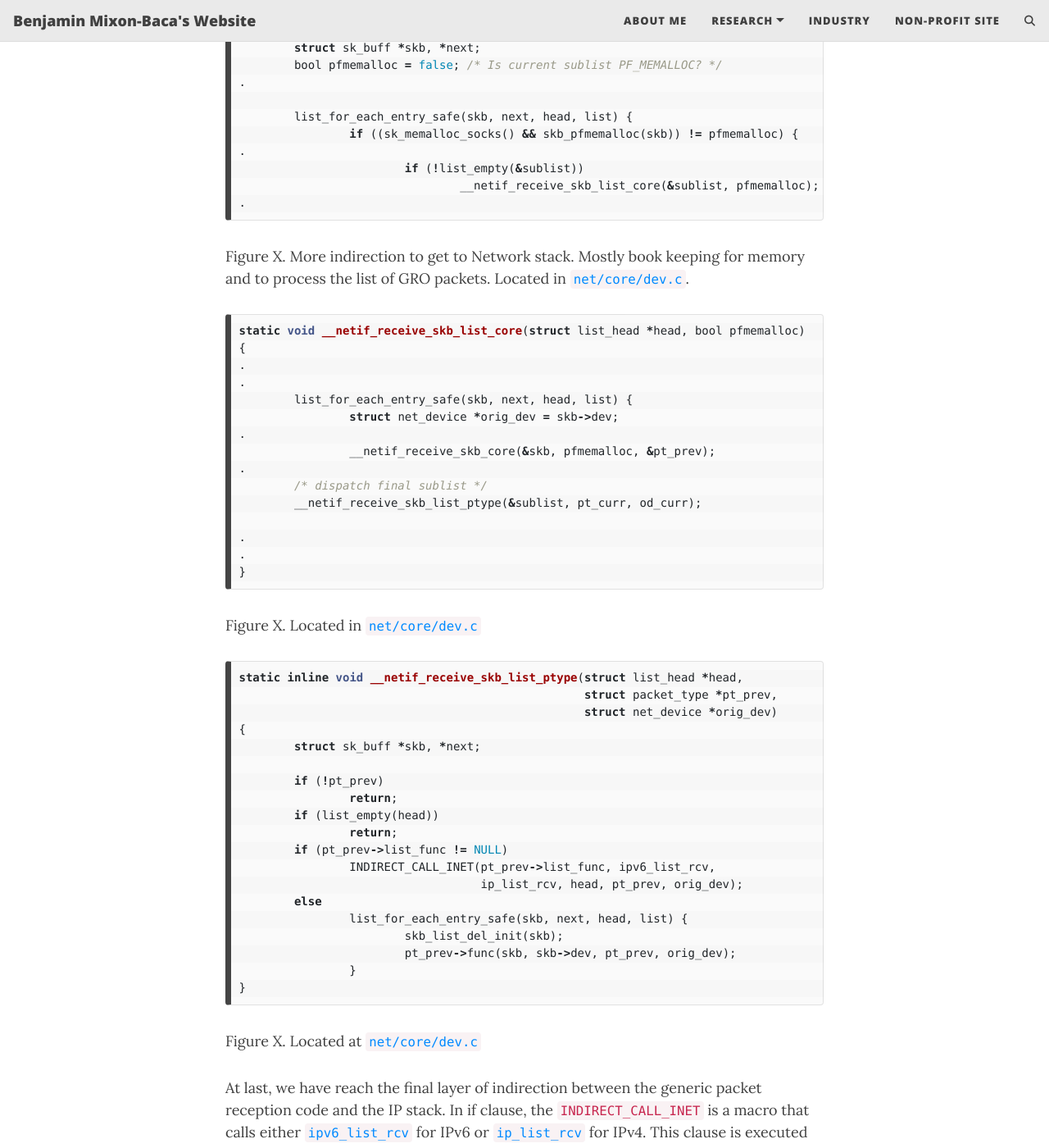
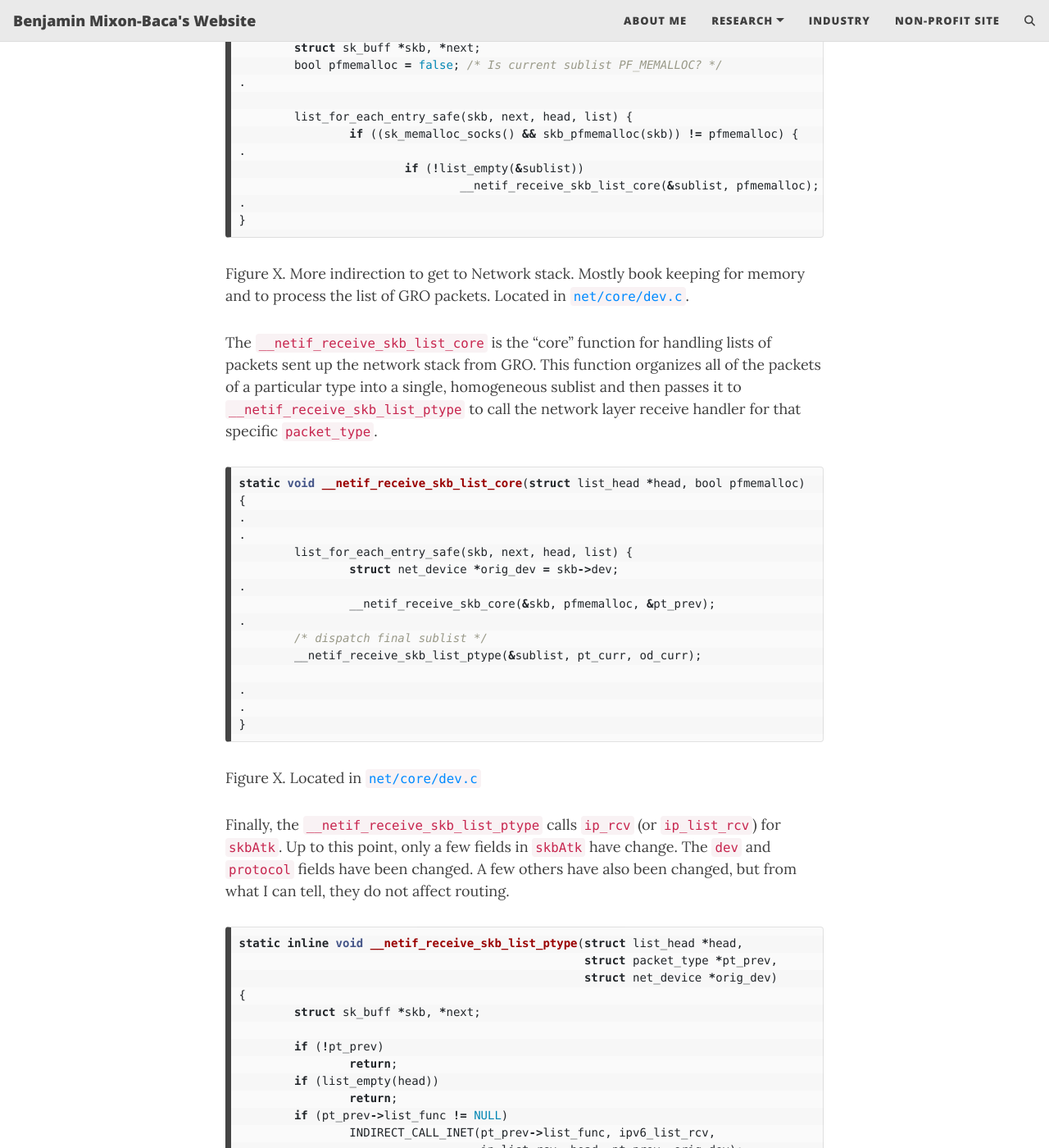
Before and after one commit to bmixonba/bmixonba.github.io, a Jekyll site: the page built from _posts/2025-05-21-Linux-Routing.md, in a window 1280 px wide and 1400 px high, scrolled down 20411 px. Shown: the whole window at 82% size. Built offline with Jekyll 4.4.1, drawn with Linux system fonts in a browser that asks for light colours; comment, search, counter and statistics services are not loaded; some of the changed text lies outside the part shown.

Commit message:
Finished link layer receive path.

````diff
--- a/_posts/2025-05-21-Linux-Routing.md
+++ b/_posts/2025-05-21-Linux-Routing.md
@@ -846,7 +846,8 @@ void netif_receive_skb_list_internal(struct list_head *head)
 }
 ```
 Figure. Device receive function interface. This function recieves a list of `skb`s from GRO
-and passes them up the network stack.
+and passes them up the network stack. Located in [`net/core/dev.c`](https://github.com/torvalds/linux/blob/master/net/core/dev.c#L6091)
+
 
 ```c
 static void __netif_receive_skb_list(struct list_head *head)
@@ -862,9 +863,16 @@ static void __netif_receive_skb_list(struct list_head *head)
 			if (!list_empty(&sublist))
 				__netif_receive_skb_list_core(&sublist, pfmemalloc);
 .
-```
-Figure X. More indirection to get to Network stack. Mostly book keeping for memory
-and to process the list of GRO packets. Located in [`net/core/dev.c`](https://github.com/torvalds/linux/blob/master/net/core/dev.c#L6005).
+}
+```
+Figure X. More indirection to get to Network stack. Mostly book keeping for
+memory and to process the list of GRO packets. Located in
+[`net/core/dev.c`](https://github.com/torvalds/linux/blob/master/net/core/dev.c#L6005).
+
+The `__netif_receive_skb_list_core` is the "core" function for handling lists of packets
+sent up the network stack from GRO. This function organizes all of the packets of a particular
+type into a single, homogeneous sublist and then passes it to
+`__netif_receive_skb_list_ptype` to call the network layer receive handler for that specific `packet_type`.
 
 ```c
 static void __netif_receive_skb_list_core(struct list_head *head, bool pfmemalloc)
@@ -885,6 +893,10 @@ static void __netif_receive_skb_list_core(struct list_head *head, bool pfmemallo
 ```
 Figure X. Located in [`net/core/dev.c`](https://github.com/torvalds/linux/blob/master/net/core/dev.c#L5939)
 
+Finally, the `__netif_receive_skb_list_ptype` calls `ip_rcv` (or `ip_list_rcv`)
+for `skbAtk`.  Up to this point, only a few fields in `skbAtk` have change. The
+`dev` and `protocol` fields have been changed. A few others have also been
+changed, but from what I can tell, they do not affect routing.
 
 ```c
 static inline void __netif_receive_skb_list_ptype(struct list_head *head,
````
